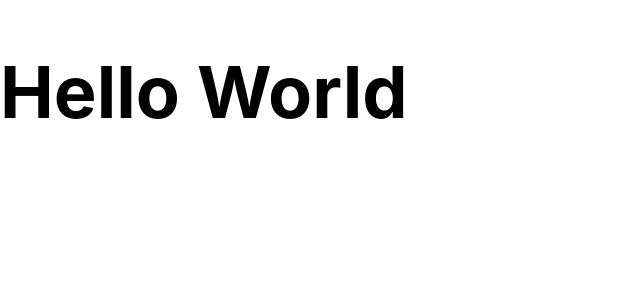
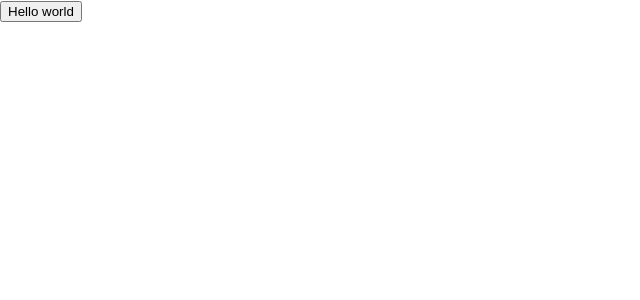
Before and after one commit to sakuragimaaya/programming, a React (Create React App) app: page / in a window 1280 px wide. Shown: the top 300 px of the page, without its empty margins (0-640 px from the left). Built offline with nearby package versions, Linux system fonts and the light colour scheme.

Commit message:
課題３

```diff
--- a/public/index.html
+++ b/public/index.html
@@ -18,6 +18,5 @@
   <body>
     <noscript>You need to enable JavaScript to run this app.</noscript>
     <div id="root"></div>
-
-  </body>
+      </body>
 </html>
--- a/src/App.css
+++ b/src/App.css
@@ -1,4 +1,11 @@
+.App {
+  text-align: center;
+}
 
+.App-logo {
+  height: 40vmin;
+  pointer-events: none;
+}
 
 @media (prefers-reduced-motion: no-preference) {
   .App-logo {
@@ -7,7 +14,25 @@
 }
 
 .App-header {
-  font-size: calc(20px + 2vmin);
-  color: black;
+  background-color: #282c34;
+  min-height: 100vh;
+  display: flex;
+  flex-direction: column;
+  align-items: center;
+  justify-content: center;
+  font-size: calc(10px + 2vmin);
+  color: white;
+}
 
+.App-link {
+  color: #61dafb;
 }
+
+@keyframes App-logo-spin {
+  from {
+    transform: rotate(0deg);
+  }
+  to {
+    transform: rotate(360deg);
+  }
+}
--- a/src/App.js
+++ b/src/App.js
@@ -4,16 +4,7 @@
 
 function App() {
   return (
-    <div className="App">
-      <header className="App-header">
-
-        <h1>
-         Hello World
-        </h1>
-
-
-      </header>
-    </div>
+   <button>Hello world</button>
   );
 }
 
```
